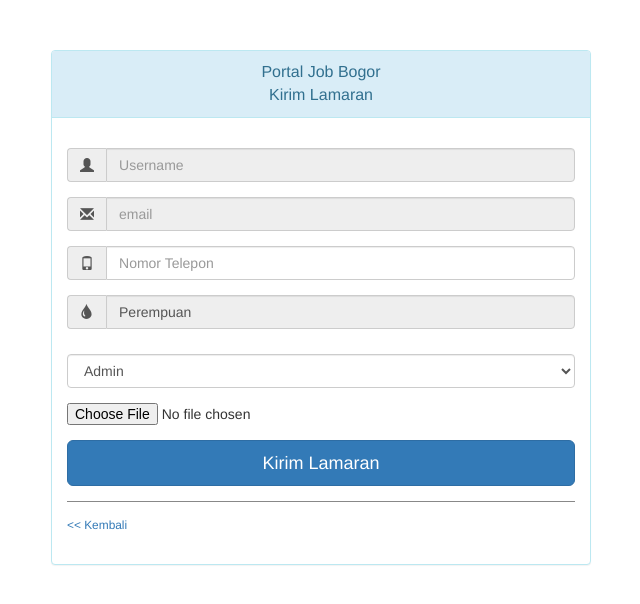
After one commit to inialdan/Job-job, a CodeIgniter app: the page made by application/views/application/member_create.php in a window 1280 px wide. The commit adds this page. Shown: the top 604 px of the page, without its empty margins (319-959 px from the left). Run offline with CodeIgniter, Linux system fonts and the light colour scheme; data that the repository does not hold is empty; some libraries are stand-ins or nearby versions.

```diff
--- a/application/config/routes.php
+++ b/application/config/routes.php
@@ -62,26 +62,11 @@ $route['logout'] = 'auth/logout';
 $route['default_controller'] = 'auth/login';
 
 $route['admin'] = 'application/admin';
-$route['update_application/(:num)'] = 'application/application_update/$1';
+$route['update_application/(:num)'] = 'application/application_admin_update/$1';
 $route['delete_application/(:num)'] = 'application/application_delete/$1';
 
 $route['member'] = 'application/member';
 $route['member_application_create'] = 'application/application_create';
 $route['member_application_create_post'] = 'application/application_create_post';
-
-$route['book'] = 'book/index';
-$route['book_create'] = 'book/create';
-$route['book_create_post']  = 'book/book_create';
-$route['book_update/(:num)'] = 'book/book_update/$1';
-$route['book_update_data'] = 'book/book_update_data';
-$route['book_delete/(:num)'] = 'book/book_delete/$1';
-
-$route['book_category'] = 'bookcategory/index';
-$route['book_category_create'] = 'bookcategory/create';
-$route['book_category_create_post'] = 'bookcategory/book_category_create';
-$route['book_category_update/(:num)'] = 'bookcategory/book_category_update/$1';
-$route['book_category_update_data'] = 'bookcategory/book_category_update_data';
-$route['book_category_delete/(:num)'] = 'bookcategory/book_category_delete/$1';
-
-
-$route['book_list'] = 'booklist/index';
+$route['member_application_update/(:num)'] = 'application/application_member_update/$1';
+$route['member_application_update_post'] = 'application/application_member_update_post';
--- a/application/controllers/Auth.php
+++ b/application/controllers/Auth.php
@@ -55,6 +55,7 @@
 			$username = $this->input->post("username");
 			$name = $this->input->post("name");
 			$email = $this->input->post("email");
+			$gender = $this->input->post("gender");
 			$password = password_hash($this->input->post("password"), PASSWORD_DEFAULT);
 
 			$pass = $this->input->post("password");
@@ -75,6 +76,7 @@
 						"username" => $username,
 						"name" => $name,
 						"email" => $email,
+						"gender" => $gender,
 						"password" => $password,
 						"avatar" => "default.png"
 					];
--- /dev/null
+++ b/application/views/application/member_create.php
@@ -0,0 +1,93 @@
+<?php
+	defined('BASEPATH') OR exit('No direct script access allowed');
+?>
+<!DOCTYPE html>
+<html lang="en">
+	<head>
+		<title>application-create - Job Job</title>
+		<link href="//netdna.bootstrapcdn.com/bootstrap/3.1.0/css/bootstrap.min.css" rel="stylesheet" id="bootstrap-css">
+		<script src="//netdna.bootstrapcdn.com/bootstrap/3.1.0/js/bootstrap.min.js"></script>
+		<script src="//code.jquery.com/jquery-1.11.1.min.js"></script>
+	</head>
+
+	<body>
+		<div class="container">
+			<div id="loginbox" style="margin-top:50px;" class="mainbox col-md-6 col-md-offset-3 col-sm-8 col-sm-offset-2">
+				<div class="panel panel-info" >
+					<div class="panel-heading">
+						<div class="panel-title">
+							<center>Portal Job Bogor</center>
+						</div>
+						<div class="panel-title">
+							<center>Kirim Lamaran</center>
+						</div>
+					</div>
+
+					<div style="padding-top:30px" class="panel-body" >
+
+						<div style="display:none" id="application-create-alert" class="alert alert-danger col-sm-12"></div>
+
+						<form action="<?= base_url() ?>member_application_create_post" id="loginform" class="form-horizontal" action="application-create" role="form" method="post" enctype="multipart/form-data">
+
+							<input value="<?= $user->id; ?>" type="hidden" name="user_id">
+
+							<div style="margin-bottom: 15px" class="input-group">
+								<span class="input-group-addon"><i class="glyphicon glyphicon-user"></i></span>
+								<input id="application-create-name" type="text" class="form-control" name="name" value="<?= $user->name ?>" placeholder="Username" readonly required="required">
+							</div>
+
+							<div style="margin-bottom: 15px" class="input-group">
+								<span class="input-group-addon"><i class="glyphicon glyphicon-envelope"></i></span>
+								<input id="application-create-password" type="text" class="form-control" name="email" value="<?= $user->email ?>" placeholder="email" readonly required="required">
+							</div>
+
+							<div style="margin-bottom: 15px" class="input-group">
+								<span class="input-group-addon"><i class="glyphicon glyphicon-phone"></i></span>
+								<input id="application-create-password" type="text" class="form-control" name="phone" value="" placeholder="Nomor Telepon" required="required">
+							</div>
+
+							<div style="margin-bottom: 25px" class="input-group">
+								<span class="input-group-addon"><i class="glyphicon glyphicon-tint"></i></span>
+
+								<input id="register-email" type="text" class="form-control" name="gender"
+									value="<?php
+											if($user->gender == "L"){ echo "Laki-laki"; }else { echo "Perempuan"; }
+										?>"
+								 placeholder="Jenis Kelamin" readonly required="required">
+							</div>
+
+							<div style="margin-bottom: 15px">
+								<select class="form-control" aria-label="Default select example" name="position" required="required">
+									<option value="Admin">Admin</option>
+									<option value="Operator">Operator</option>
+									<option value="Multimedia">Multimedia</option>
+								</select>
+							</div>
+
+							<div style="margin-bottom: 15px">
+								<input type="file" id="file" name="document" accept="image/x-png,image/gif,image/jpeg" required="required">
+							</div>
+
+							<div class="form-group">
+								<div class="col-sm-12">
+									<input type="submit" name="create" class="btn btn-primary btn-block btn-lg" value="Kirim Lamaran">
+								</div>
+							</div>
+
+							<div class="form-group">
+								<div class="col-md-12 control">
+									<div style="border-top: 1px solid#888; padding-top:15px; font-size:85%" >
+										<a href="<?= base_url() ?>member"><< Kembali</a>
+									</div>
+								</div>
+							</div>
+						</form>
+
+						</div>
+					</div>
+				</div>
+			</div>
+		</div>
+	</body>
+
+</html>
```
Also changed, not shown: application/controllers/Application.php (+66 -2 lines), application/views/application/member.php (+7 -2 lines), application/views/application/member_edit.php (renamed from application/views/application/create.php, +20 -19 lines), application/views/auth/register.php (+7 -0 lines), document/doc_60ba4084167ab.png (deleted), document/doc_60ba413d0e465.png (deleted), document/doc_60bb8dd72a0a1.jpg (added), document/doc_60bb8e06ec637.png (added), 1 other file.
